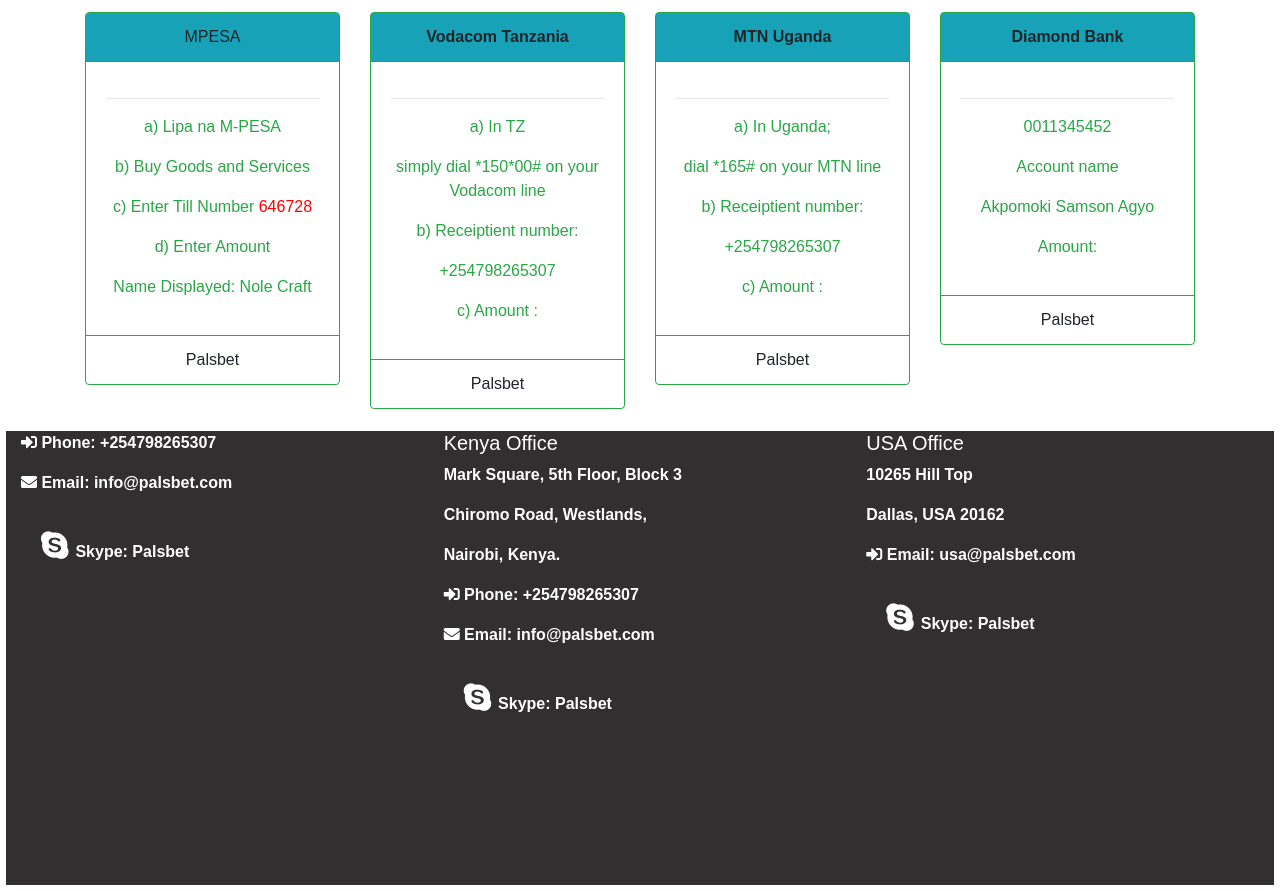
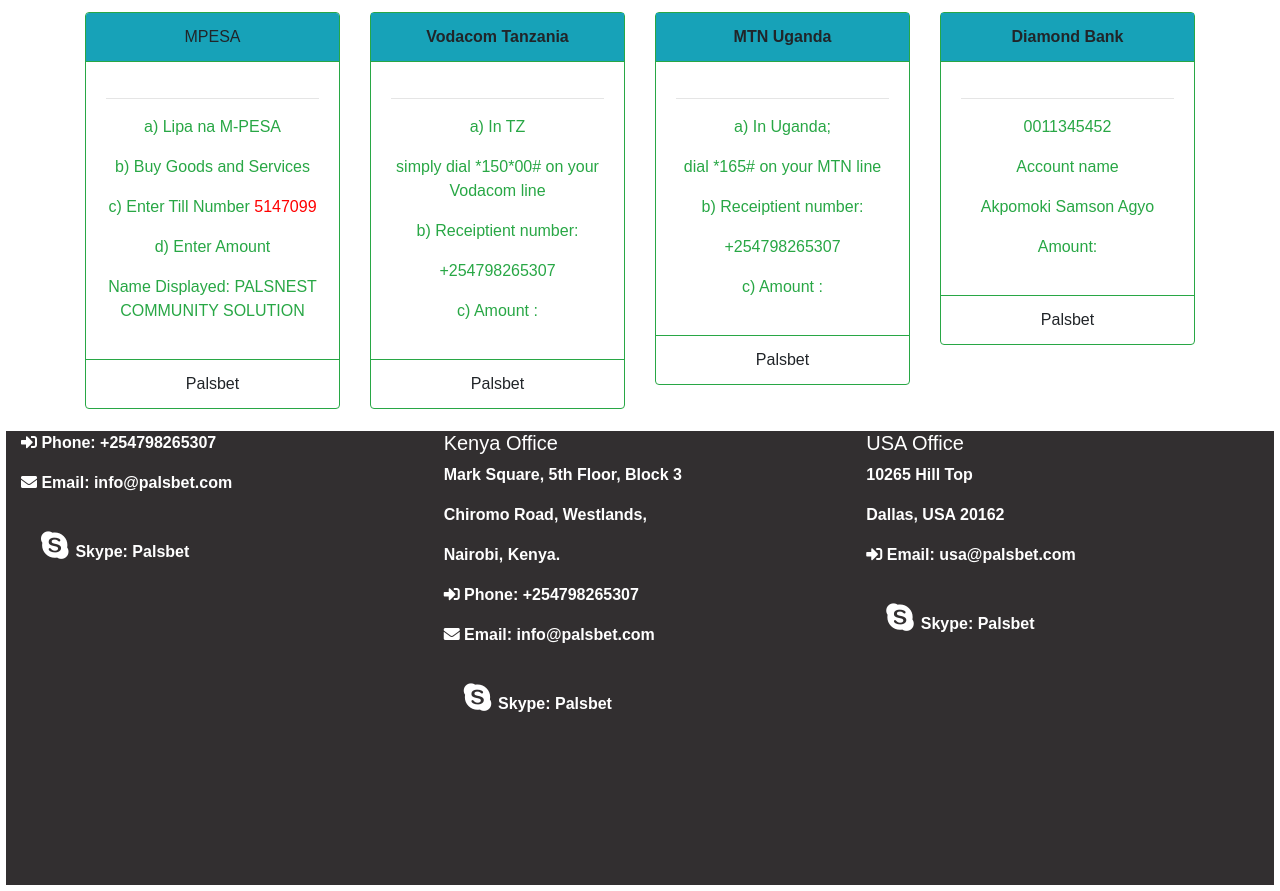
Before and after one commit to denis254/sportsc, a Django app: page /payment/ in a window 1280 px wide. Shown: the part 236-1127 px from the top of the page. Run offline with Django 3.2, Linux system fonts and the light colour scheme; parts of the project's set-up code (start-up, migrations or seed data) failed here and were passed over; some libraries are stand-ins or nearby versions.

Commit message:
First commit

```diff
--- a/tips/templates/free/payment.html
+++ b/tips/templates/free/payment.html
@@ -29,13 +29,13 @@
       b) Buy Goods and Services
     </p>
     <p>
-      c) Enter Till Number <font style="color: red">646728</font>
+      c) Enter Till Number <font style="color: red">5147099</font>
     </p>
     <p>
       d) Enter Amount
     </p>
     <p>
-      Name Displayed: Nole Craft
+      Name Displayed: PALSNEST COMMUNITY SOLUTION
     </p>
 
   </div>
```
